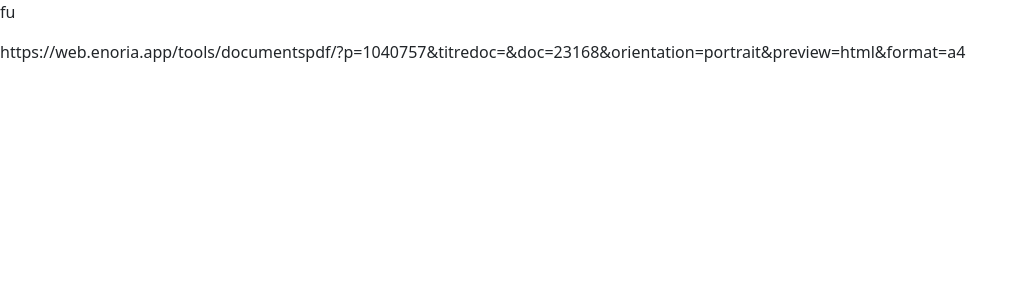
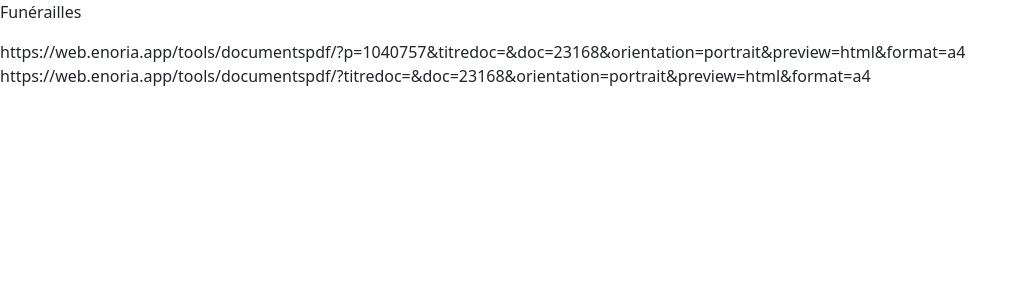
Before and after one commit to awelvor/enoria, a Jekyll site: the page built from funerailles.md, in a window 1280 px wide. Shown: the top 300 px of the page, without its empty margins (0-1029 px from the left). Built offline with Jekyll 4.4.1, drawn with Linux system fonts in a browser that asks for light colours; our own code applies the rules of GitHub Pages for plain Markdown files.

Commit message:
Update funerailles.md

```diff
--- a/funerailles.md
+++ b/funerailles.md
@@ -1,4 +1,5 @@
-fu
+Funérailles
 
 
 https://web.enoria.app/tools/documentspdf/?p=1040757&titredoc=&doc=23168&orientation=portrait&preview=html&format=a4
+https://web.enoria.app/tools/documentspdf/?titredoc=&doc=23168&orientation=portrait&preview=html&format=a4
```
